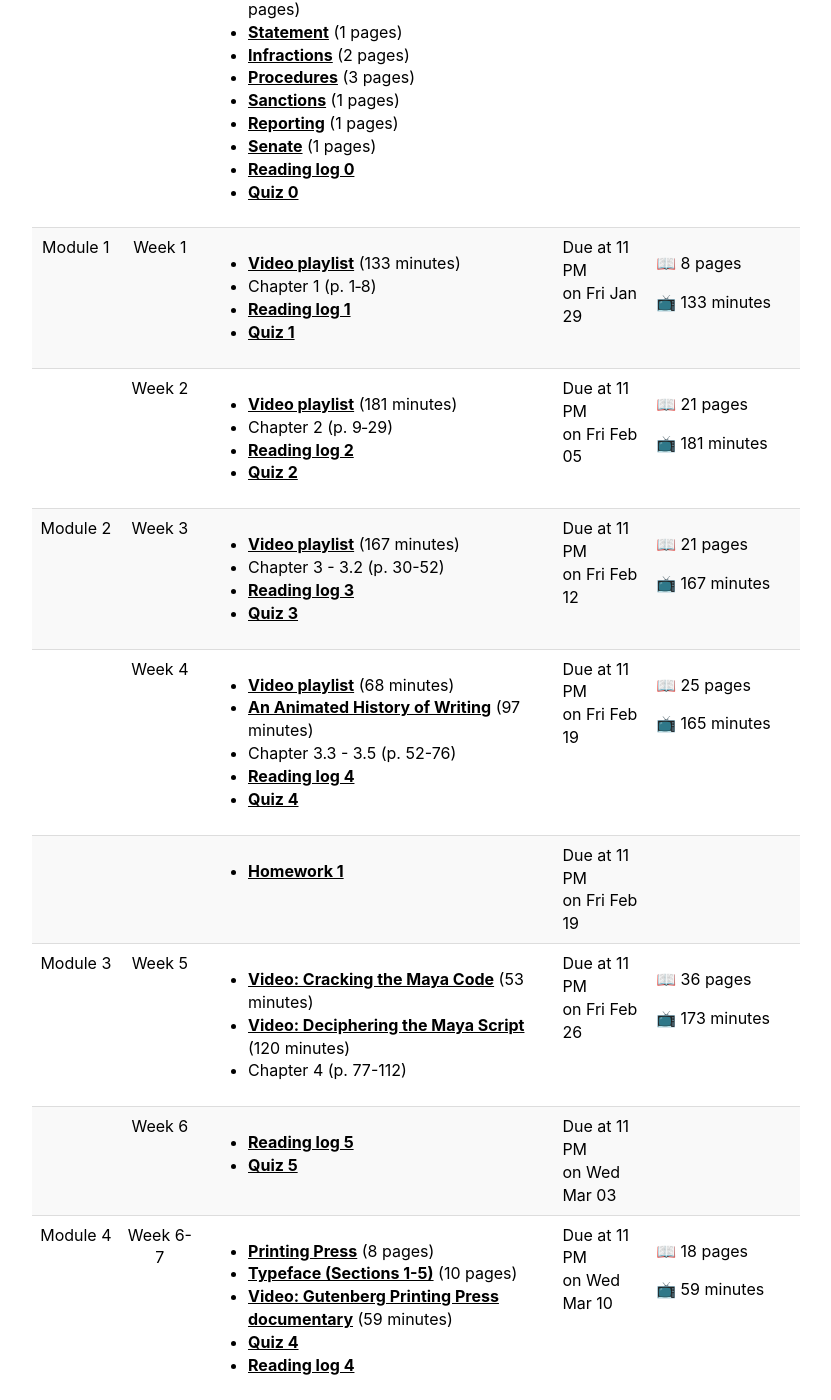
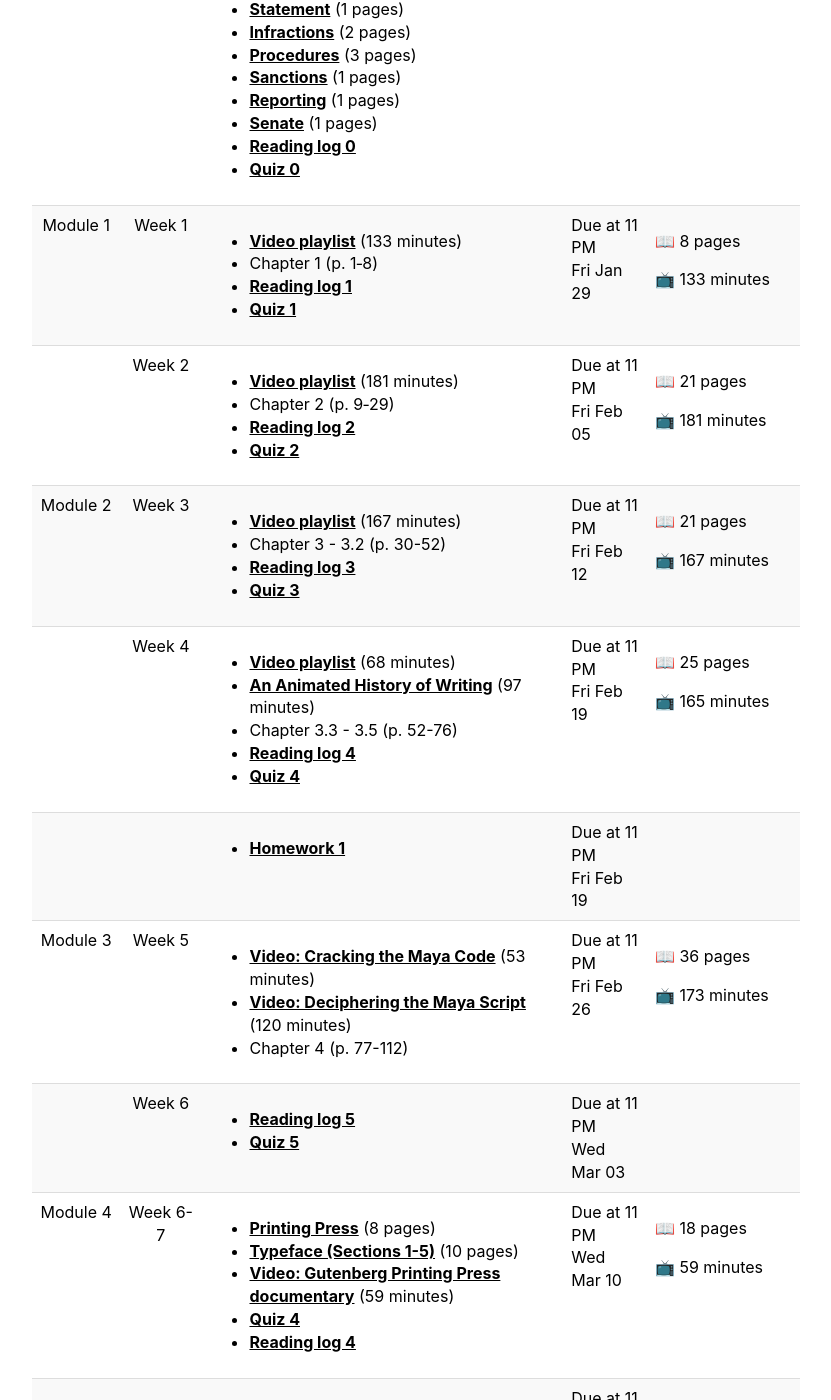
Before and after one commit to 2021-Spring-UIUC-LING270/2021-Spring-UIUC-LING270.github.io, a Jekyll site: the page built from schedule.md, in a window 1280 px wide and 1400 px high, scrolled down 402 px. Shown: the whole window, without its empty margins (224-1055 px from the left). Built offline with Jekyll 4.4.1, drawn with Linux system fonts in a browser that asks for light colours; some of the changed text lies outside the part shown.

```diff
--- a/schedule.md
+++ b/schedule.md
@@ -75,7 +75,7 @@ layout: default
           </ul>
         {% endif %}
       </td>
-      <td>Due at {{ lecture.date | date: " %I %p %Z" }}<br/>on {{ lecture.date | date: "%a %b %d" }}</td>
+      <td>Due at {{ lecture.date | date: " %I %p %Z" }}<br/>{{ lecture.date | date: "%a %b %d" }}</td>
       <td>
           <!--<ul class="fa-ul">-->
 			  {% if pagetotal != 0 %}
```
